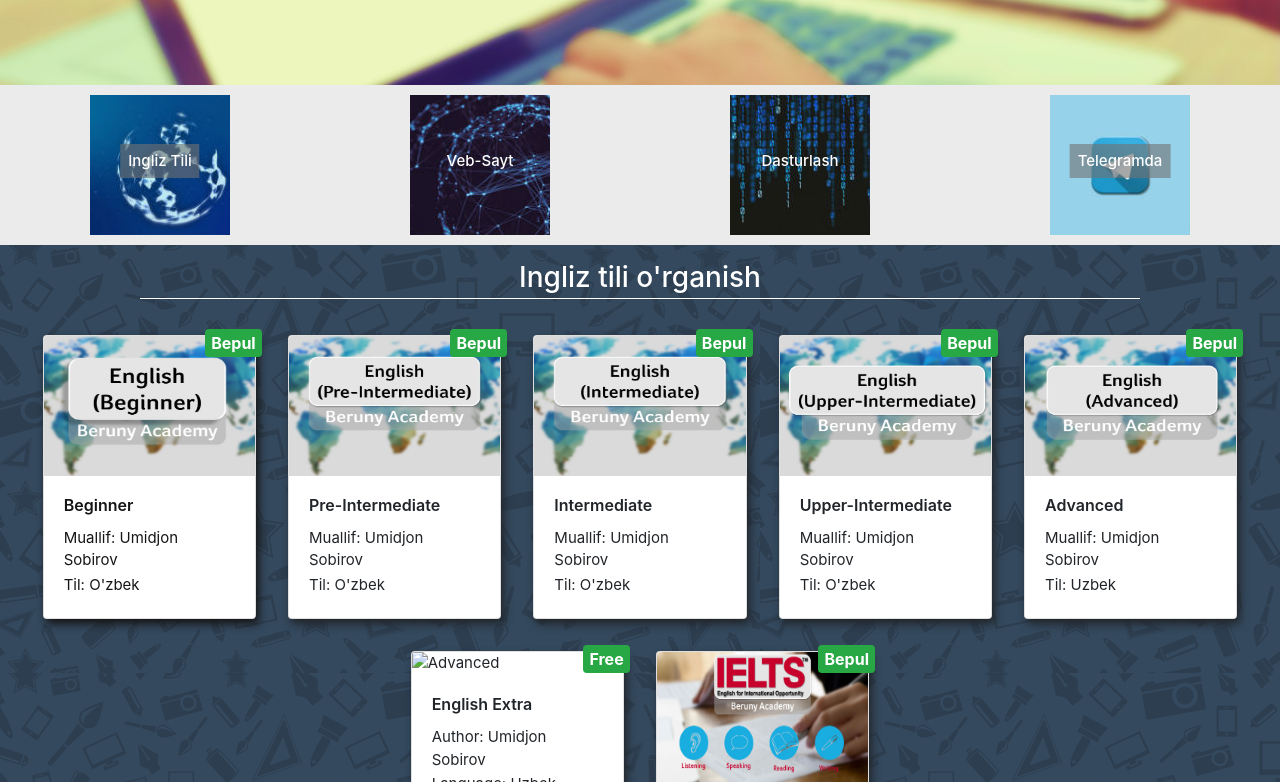
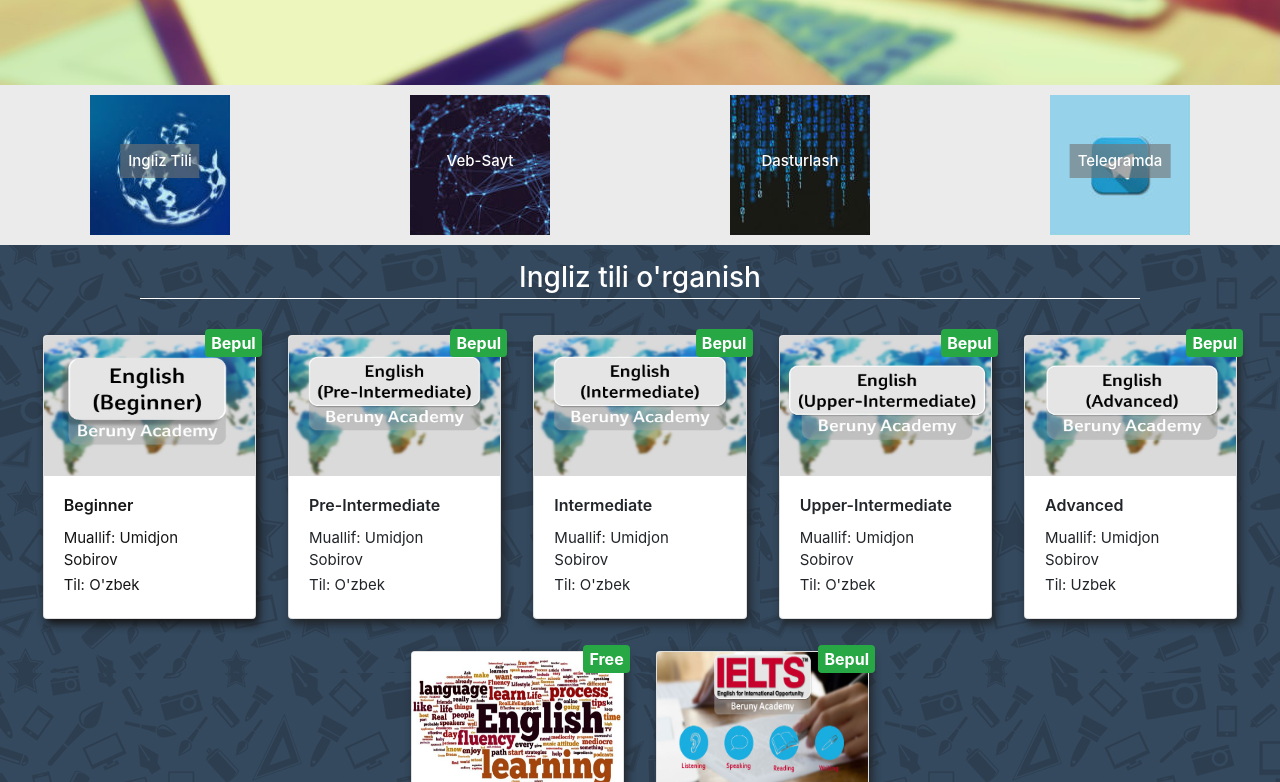
Before and after one commit to Toirov/BA, a plain HTML site: page uz/courses.html in a window 1280 px wide. Shown: the part 170-952 px from the top of the page. Drawn offline with nearby package versions, Linux system fonts and the light colour scheme.

Commit message:
Courses-uz changes

```diff
--- a/uz/courses.html
+++ b/uz/courses.html
@@ -210,10 +210,10 @@
                                     <a class="card col-md-2 col-sm-3 m-3">
                                         <span class="badge badge-success narx">Free</span>
                                         <picture>
-                                            <source srcset="static/images/english-extra.jpg" media="(max-width: 325px)">
-                                            <source srcset="static/images/english-extra.jpg" media="(max-width: 575px)">
-                                            <source srcset="static/images/english-extra.jpg" media="(min-width: 576px)">
-                                            <img class="card-img-top" src="static/images/english-extra.jpg" alt="Advanced">
+                                            <source srcset="../static/images/english-extra.jpg" media="(max-width: 325px)">
+                                            <source srcset="../static/images/english-extra.jpg" media="(max-width: 575px)">
+                                            <source srcset="../static/images/english-extra.jpg" media="(min-width: 576px)">
+                                            <img class="card-img-top" src="../static/images/english-extra.jpg" alt="Advanced">
                                         </picture>
                                         <div class="card-body">
                                             <h6 class="card-title">English Extra</h6>
```
